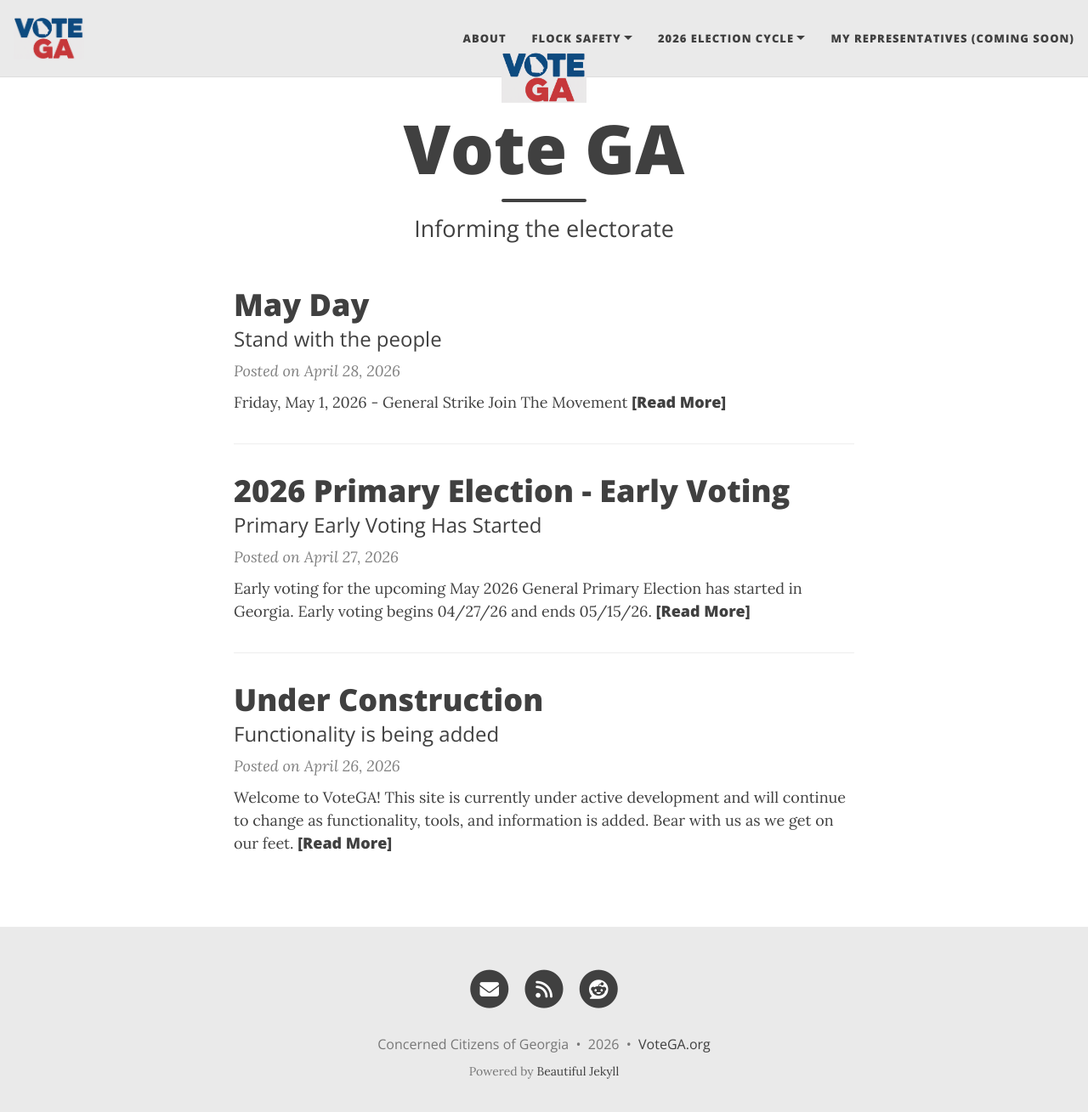
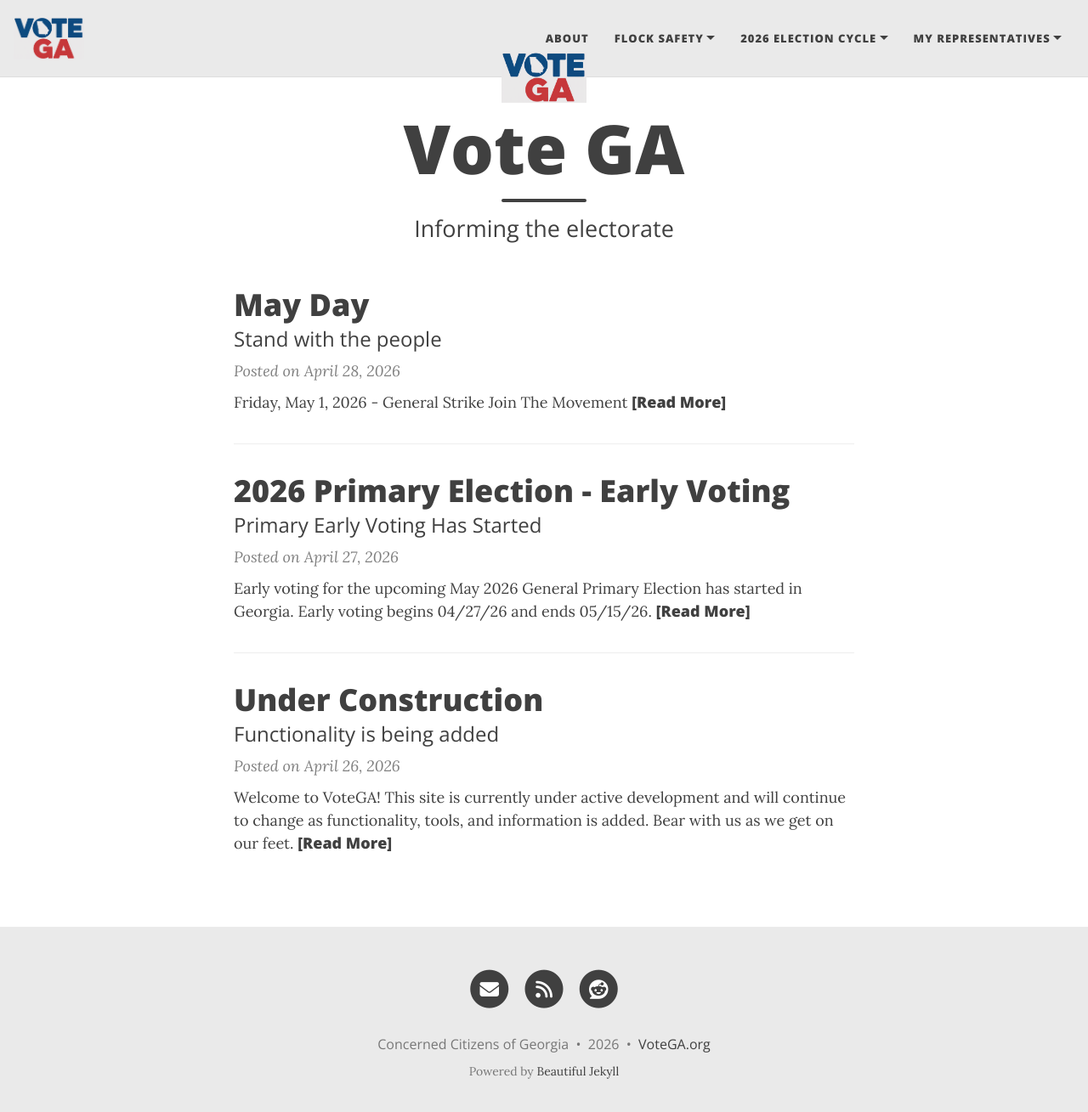
Before and after one commit to Votega/votega.org-TEST, a Jekyll site: the page built from index.html, in a window 1280 px wide and 1322 px high. Shown: the top 1309 px of the window at 85% size. Built offline with Jekyll 4.4.1, drawn with Linux system fonts in a browser that asks for light colours; the list of posts is cut into pages by our own code; part of the change alters nothing that is shown.

Commit message:
Update _config.yml

```diff
--- a/_config.yml
+++ b/_config.yml
@@ -27,7 +27,9 @@ navbar-links:
     - Covington: "https://www.votega.org/flock-covington/"
   2026 Election Cycle:
     - May 2026 - Primary Election: "https://www.votega.org/2026-04-27-2026-primary-election/"
-  My Representatives (Coming Soon):
+  My Representatives:
+    - Find my Congressional Representative: "https://votega.github.io/votega.org-TEST/my-representatives.html"
+    - Find my Georgia Legislative Representative: "https://votega.github.io/votega.org-TEST/ga-representatives.html"
 
 ################
 # --- Logo --- #
```
